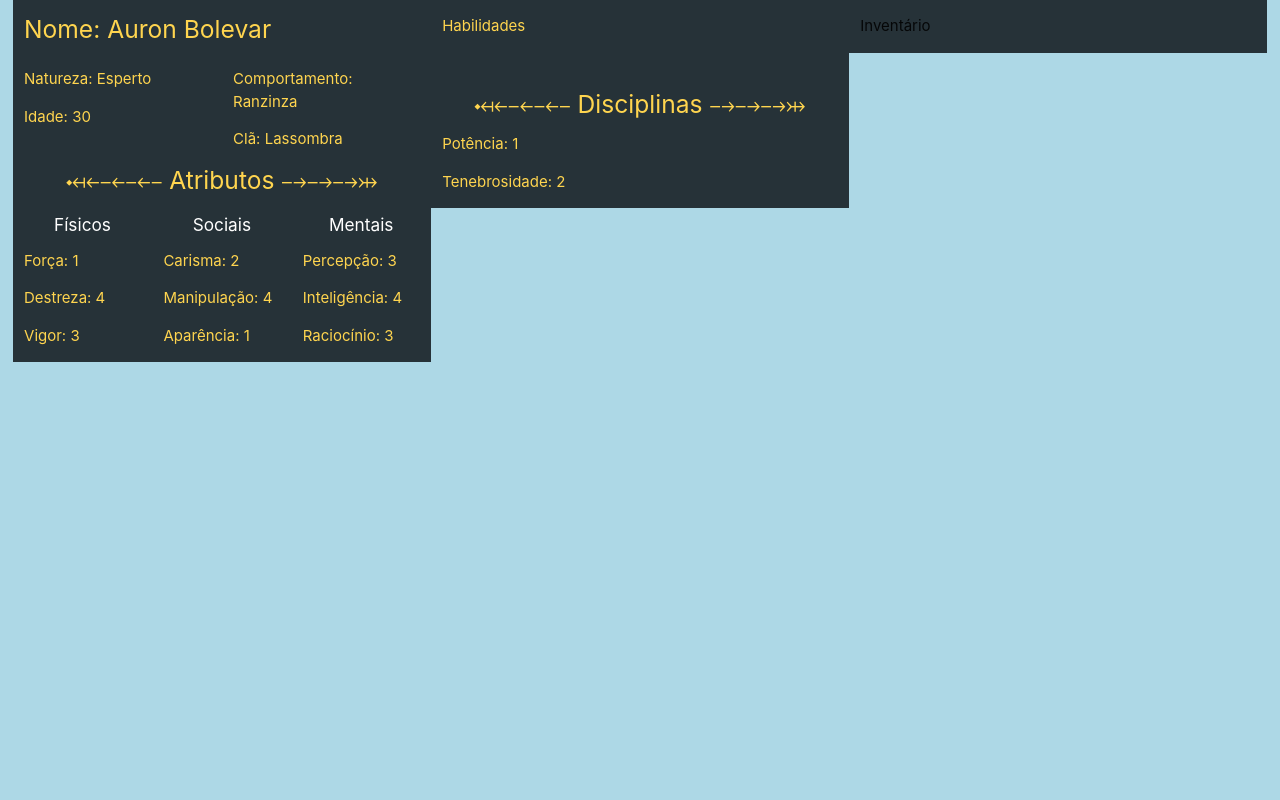
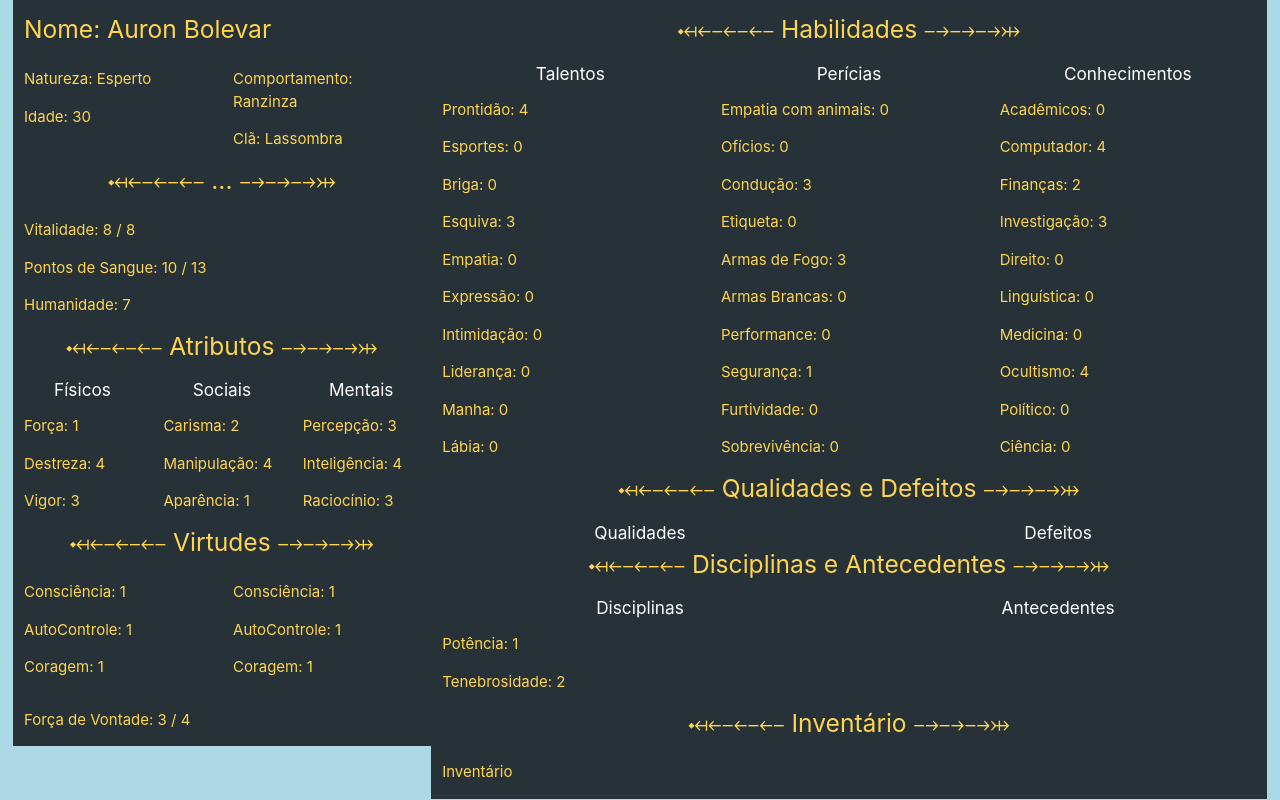
Before and after one commit to bkellym/escudoRPG, a Django app: page /ficha/1/ in a window 1280 px wide. Run offline with Django 3.2, Linux system fonts and the light colour scheme; data comes from the database, SQL or seed files in the repository.

Commit message:
HTML FICHA BASE04

```diff
--- a/core/templates/core/ficha.html
+++ b/core/templates/core/ficha.html
@@ -1,3 +1,4 @@
+
 <!DOCTYPE html>
 {% load static %}
 <html lang="en">
@@ -27,6 +28,15 @@
                     </div>
                 </div>
 
+                <h5 class = 'title-session'> ⤟⤌⤌⤌ ... ⤍⤍⤍⤔ </h5>
+                <div class="row">
+                    <div class="col s6">
+                        <p> Vitalidade: {{entidade.ficha.vitalidade}} / {{entidade.ficha.vitalidade_max}}</p>
+                        <p> Pontos de Sangue: {{entidade.ficha.pontos_sangue}} / {{entidade.ficha.pontos_sangue_max}}</p>
+                        <p> Humanidade: {{entidade.ficha.humanidade}}</p>
+                    </div>
+                </div>
+
                 <h5 class = 'title-session'> ⤟⤌⤌⤌ Atributos ⤍⤍⤍⤔ </h5>
                 <div class = 'row'>
                     <div class = 'col s4'>
@@ -49,18 +59,102 @@
                     </div>
                 </div>
 
+                <h5 class = 'title-session'> ⤟⤌⤌⤌ Virtudes ⤍⤍⤍⤔ </h5>
+                <div class="row">
+                    <div class = 'col s6'>
+                            <p> Consciência: {{entidade.ficha.consciencia}} </p>
+                            <p> AutoControle: {{entidade.ficha.autocontrole}} </p>
+                            <p> Coragem: {{entidade.ficha.coragem}} </p>
+                    </div>
+
+                    <div class = 'col s6'>
+                            <p> Consciência: {{entidade.ficha.consciencia}} </p>
+                            <p> AutoControle: {{entidade.ficha.autocontrole}} </p>
+                            <p> Coragem: {{entidade.ficha.coragem}} </p>
+                    </div>
+                    <div class = 'col s6'>
+                            <p> Força de Vontade: {{entidade.ficha.forca_vontade}} / {{entidade.ficha.forca_vontade_max}} </p>
+
+                    </div>
+                </div>
             </div>
 
-            <div class="col s4 blue-grey darken-4 amber-text text-lighten-2">
-                <p> Habilidades </p>
-                <br>
-                <h5 class = 'title-session'> ⤟⤌⤌⤌ Disciplinas ⤍⤍⤍⤔ </h5>
-                {% for disciplina in entidade.disciplinas %}
-                    <p> {{ disciplina.titulo }}: {{disciplina.valor}} </p>
-                {% endfor %}
-            </div>
-            <div class="col s4 blue-grey darken-4">
-                <p> Inventário </p>
+            <div class="col s8 blue-grey darken-4 amber-text text-lighten-2">
+                <div class="row">
+                    <h5 class = 'title-session'> ⤟⤌⤌⤌ Habilidades ⤍⤍⤍⤔ </h5>
+                    <div class="col s4  blue-grey darken-4">
+                        <h6 class = 'white-text title-session'> Talentos </h6>
+                        <p> Prontidão: {{entidade.ficha.prontidao}} </p>
+                        <p> Esportes: {{entidade.ficha.esportes}} </p>
+                        <p> Briga: {{entidade.ficha.briga}} </p>
+                        <p> Esquiva: {{entidade.ficha.esquiva}} </p>
+                        <p> Empatia: {{entidade.ficha.empatia}} </p>
+                        <p> Expressão: {{entidade.ficha.expressao}} </p>
+                        <p> Intimidação: {{entidade.ficha.intimidacao}} </p>
+                        <p> Liderança: {{entidade.ficha.lideranca}} </p>
+                        <p> Manha: {{entidade.ficha.manha}} </p>
+                        <p> Lábia: {{entidade.ficha.labia}} </p>
+                    </div>
+                    <div class="col s4  blue-grey darken-4">
+                       <h6 class = 'white-text title-session'> Perícias </h6>
+                        <p> Empatia com animais: {{entidade.ficha.empatia_animais}} </p>
+                        <p> Ofícios: {{entidade.ficha.oficios}} </p>
+                        <p> Condução: {{entidade.ficha.conducao}} </p>
+                        <p> Etiqueta: {{entidade.ficha.etiqueta}} </p>
+                        <p> Armas de Fogo: {{entidade.ficha.armas_fogo}} </p>
+                        <p> Armas Brancas: {{entidade.ficha.armas_branca}} </p>
+                        <p> Performance: {{entidade.ficha.performance}} </p>
+                        <p> Segurança: {{entidade.ficha.seguranca}} </p>
+                        <p> Furtividade: {{entidade.ficha.furtividade}} </p>
+                        <p> Sobrevivência: {{entidade.ficha.sobrevivencia}} </p>
+                    </div>
+
+                    <div class="col s4  blue-grey darken-4">
+                        <h6 class = 'white-text title-session'> Conhecimentos </h6>
+                        <p> Acadêmicos: {{entidade.ficha.academicos}} </p>
+                        <p> Computador: {{entidade.ficha.computador}} </p>
+                        <p> Finanças: {{entidade.ficha.financas}} </p>
+                        <p> Investigação: {{entidade.ficha.investigacao}} </p>
+                        <p> Direito: {{entidade.ficha.direito}} </p>
+                        <p> Linguística: {{entidade.ficha.linguistica}} </p>
+                        <p> Medicina: {{entidade.ficha.medicina}} </p>
+                        <p> Ocultismo: {{entidade.ficha.ocultismo}} </p>
+                        <p> Político: {{entidade.ficha.politico}} </p>
+                        <p> Ciência: {{entidade.ficha.ciencia}} </p>
+                    </div>
+                </div>
+
+                <h5 class = 'title-session'> ⤟⤌⤌⤌ Qualidades e Defeitos ⤍⤍⤍⤔ </h5>
+                <div class="row">
+                    <div class="col s6 blue-grey darken-4">
+                        <h6 class = 'white-text title-session'> Qualidades </h6>
+                    </div>
+                    <div class="col s6 blue-grey darken-4">
+                        <h6 class = 'white-text title-session'> Defeitos </h6>
+                    </div>
+                </div>
+
+                <h5 class = 'title-session'> ⤟⤌⤌⤌ Disciplinas e Antecedentes ⤍⤍⤍⤔ </h5>
+                <div class="row">
+                    <div class="col s6 blue-grey darken-4">
+                        <h6 class = 'white-text title-session'> Disciplinas </h6>
+                    {% for disciplina in entidade.disciplinas %}
+                        <p> {{ disciplina.titulo }}: {{disciplina.valor}} </p>
+                    {% endfor %}
+                    </div>
+
+                    <div class="col s6 blue-grey darken-4">
+                        <h6 class = 'white-text title-session'> Antecedentes </h6>
+                    </div>
+                </div>
+
+                <h5 class = 'title-session'> ⤟⤌⤌⤌ Inventário ⤍⤍⤍⤔ </h5>
+                <div class="row">
+                    <div class="col s8 blue-grey darken-4">
+                        <p> Inventário </p>
+                    </div>
+                </div>
+
             </div>
 
         </div>
```
Also changed, not shown: core/static/css/style.css (line endings or trailing spaces).
